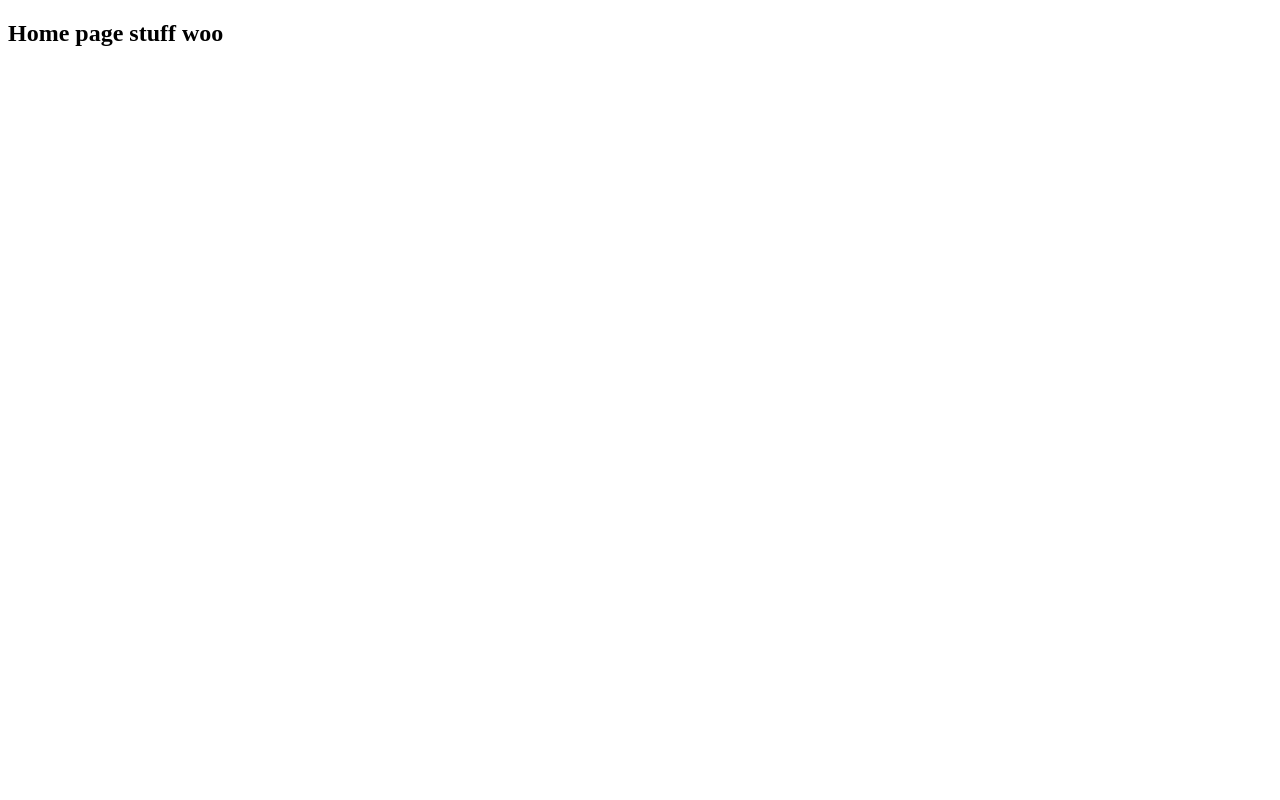
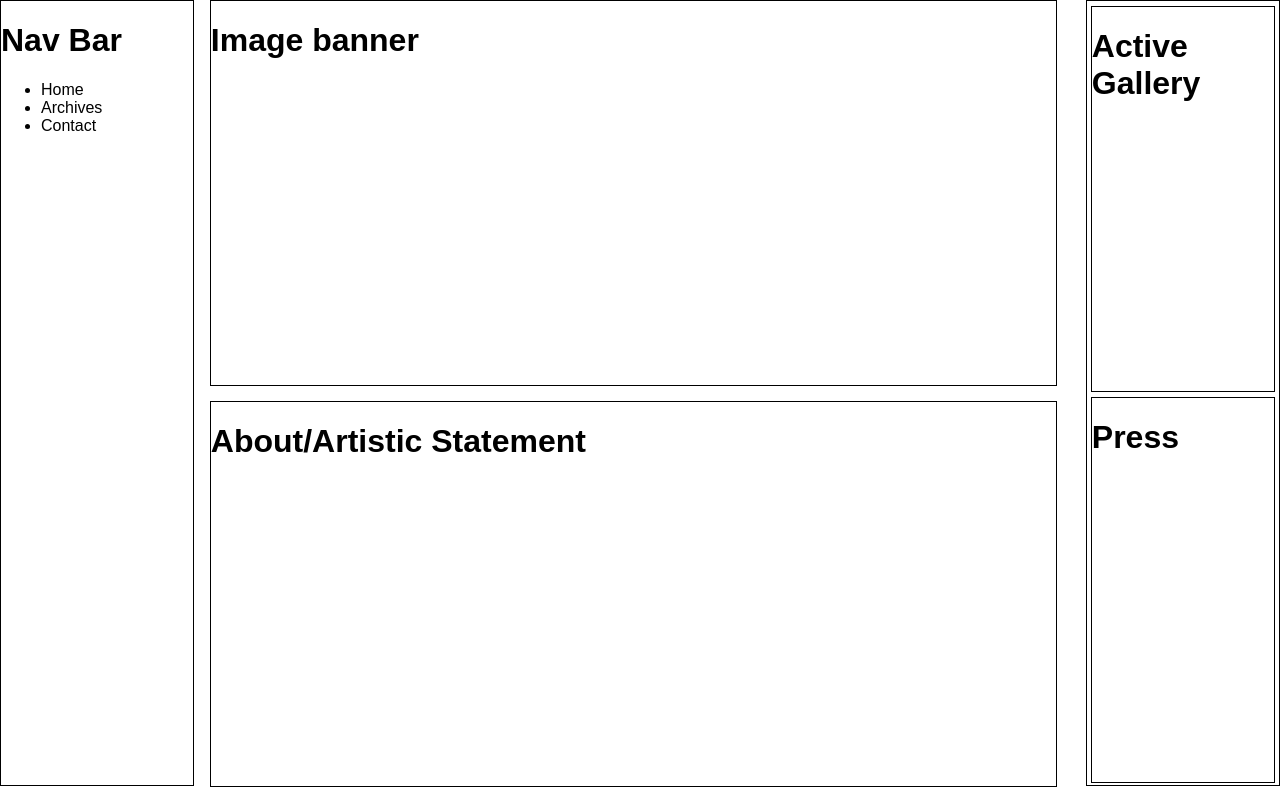
Before and after one commit to ericsingletonjr/website-mwgallery, a website: page public/index.html in a window 1280 px wide. Drawn offline with nearby package versions, Linux system fonts and the light colour scheme; files whose address does not match are found by name.

Commit message:
Created index.html wireframe for desktop

```diff
--- a/public/index.html
+++ b/public/index.html
@@ -4,10 +4,42 @@
         <meta charset="UTF-8">
         <meta name="viewport" content="width=device-width, initial-scale=1.0">
         <meta http-equiv="X-UA-Compatible" content="ie=edge">
+        <link rel="stylesheet" type="text/css" href="styles/layout.css" />
         <title>Home Page</title>
     </head>
     <body>
-        <h2>Home page stuff woo</h2>
+        <header>
+            <!-- Nav bar will be located on the left of the screen and fixed -->
+            <h1>Nav Bar</h1>
+            <ul>
+                <li>Home</li>
+                <li>Archives</li>
+                <li>Contact</li>
+            </ul>
+        </header>
+        <div class="wrapper">
+            <!-- This wrapper is to confine body of content to the center of the page -->
+            <section class="container gallery">
+            <!-- Used for image banner -->
+                <h1>Image banner</h1>
+            </section>
+            <section class="container info">
+                <h1>About/Artistic Statement</h1>
+            <!-- Used for the About and Artistic Statement -->
+            </section>
+        </div>
+        <section class="sidebar">
+            <!-- This section will be on the right side of the screen, fixed and house two containers -->
+            <div class="current">
+                <h1>Active Gallery</h1>
+                <!-- Container for the current Active gallery -->
+            </div>
+
+            <div class="press">
+                <h1>Press</h1>
+                <!-- Container for cycling reviews/press -->
+            </div>
+        </section>
         <script src='https://cdnjs.cloudflare.com/ajax/libs/handlebars.js/4.0.11/handlebars.min.js'></script>
         <script
             src='https://code.jquery.com/jquery-3.3.1.min.js'
--- a/public/styles/base.css
+++ b/public/styles/base.css
@@ -1 +1,10 @@
 @import '/vendors/normalize.css';
+
+@media screen and (min-width: 1200px) {
+
+    .wrapper {
+        width: 840px;
+        float: left;
+        margin-left: 16vw;
+    }
+}
--- a/public/styles/layout.css
+++ b/public/styles/layout.css
@@ -1,2 +1,44 @@
 @import 'base.css';
 @import 'modules.css';
+
+@media screen and (min-width: 1200px) {
+    header {
+        float: left;
+        position: fixed;
+        border: 1px solid black;
+        width: 15vw;
+        height: 98vh;
+    }
+    .container {
+        border: 1px solid black;
+        margin: 5px;
+        width: 66vw;
+        height: 48vh;
+    }
+    .container:first-child {
+        margin-top: 0px;
+    }
+    .container:last-child {
+        margin-top: 15px;
+    }
+    .sidebar {
+        float: right;
+        border: 1px solid black;
+        width: 15vw;
+        height: 98vh;
+    }
+    .current{
+        border: 1px solid black;
+        margin: 0 auto;
+        margin-top: 5px;
+        width: 95%;
+        height: 48vh;
+    }
+    .press{
+        border: 1px solid black;
+        margin: 0 auto;
+        margin-top: 5px;
+        width: 95%;
+        height: 48vh;
+    }
+}
```
